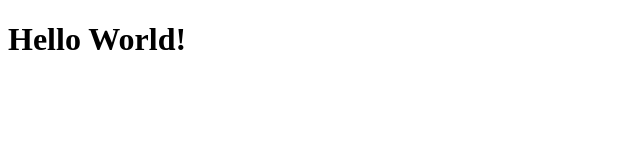
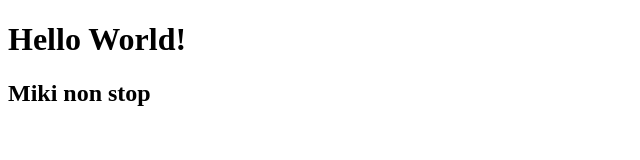
Before and after one commit to eyobyoseph/miki-repo, a plain HTML site: page index.html in a window 1280 px wide. Shown: the whole page, without its empty margins (0-640 px from the left). Drawn offline with Linux system fonts and the light colour scheme.

Commit message:
third commit

```diff
--- a/index.html
+++ b/index.html
@@ -23,5 +23,6 @@
     -->
     <script  src="js/index.js"></script>
     <h1>Hello World!</h1>
+    <h2>Miki non stop</h2>
   </body>
 </html>
```
